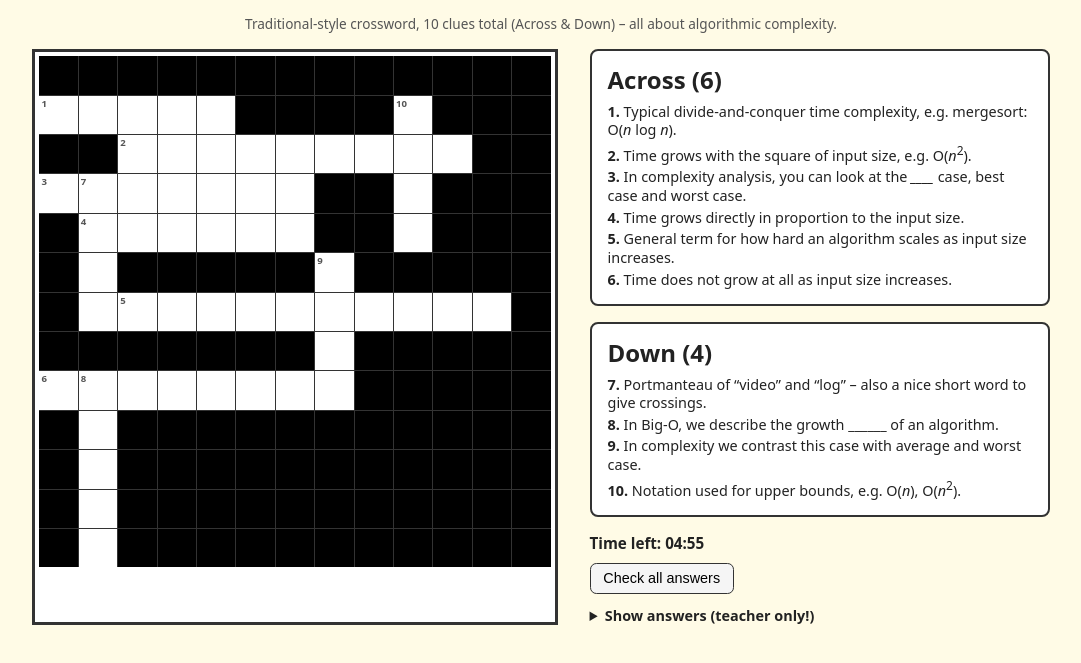
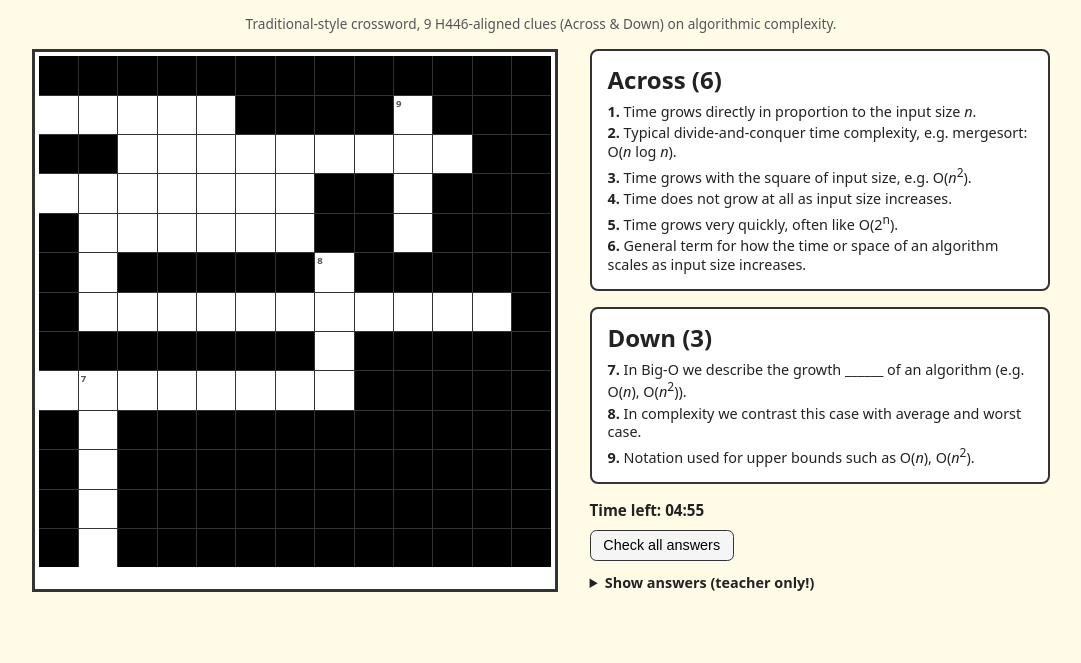
Before and after one commit to computingdept/h446crosswords, a plain HTML site: page index.html in a window 1280 px wide. Shown: the part 91-754 px from the top of the page, without its empty margins (99-1180 px from the left). Drawn offline with Linux system fonts and the light colour scheme.

Commit message:
Update index.html

```diff
--- a/index.html
+++ b/index.html
@@ -2,7 +2,7 @@
 <html lang="en">
 <head>
   <meta charset="UTF-8">
-  <title>H446 Big-O Crossword (10 Clues)</title>
+  <title>H446 Big-O Crossword (H446-only, 9 clues)</title>
   <meta name="viewport" content="width=device-width, initial-scale=1.0">
   <style>
     :root {
@@ -192,7 +192,7 @@
 <body>
   <h1>H446 Big-O Crossword</h1>
   <p class="meta">
-    Traditional-style crossword, 10 clues total (Across &amp; Down) – all about algorithmic complexity.
+    Traditional-style crossword, 9 H446-aligned clues (Across &amp; Down) on algorithmic complexity.
   </p>
 
   <div class="wrapper">
@@ -205,20 +205,19 @@
     <div class="side-panel">
       <div class="clue-block">
         <h2>Across (6)</h2>
-        <p><strong>1.</strong> Typical divide-and-conquer time complexity, e.g. mergesort: O(<em>n</em> log <em>n</em>).</p>
-        <p><strong>2.</strong> Time grows with the square of input size, e.g. O(<em>n</em><sup>2</sup>).</p>
-        <p><strong>3.</strong> In complexity analysis, you can look at the <em>____</em> case, best case and worst case.</p>
-        <p><strong>4.</strong> Time grows directly in proportion to the input size.</p>
-        <p><strong>5.</strong> General term for how hard an algorithm scales as input size increases.</p>
-        <p><strong>6.</strong> Time does not grow at all as input size increases.</p>
+        <p><strong>1.</strong> Time grows directly in proportion to the input size <em>n</em>.</p>
+        <p><strong>2.</strong> Typical divide-and-conquer time complexity, e.g. mergesort: O(<em>n</em> log <em>n</em>).</p>
+        <p><strong>3.</strong> Time grows with the square of input size, e.g. O(<em>n</em><sup>2</sup>).</p>
+        <p><strong>4.</strong> Time does not grow at all as input size increases.</p>
+        <p><strong>5.</strong> Time grows very quickly, often like O(2<sup>n</sup>).</p>
+        <p><strong>6.</strong> General term for how the time or space of an algorithm scales as input size increases.</p>
       </div>
 
       <div class="clue-block">
-        <h2>Down (4)</h2>
-        <p><strong>7.</strong> Portmanteau of “video” and “log” &ndash; also a nice short word to give crossings.</p>
-        <p><strong>8.</strong> In Big-O, we describe the growth ______ of an algorithm.</p>
-        <p><strong>9.</strong> In complexity we contrast this case with average and worst case.</p>
-        <p><strong>10.</strong> Notation used for upper bounds, e.g. O(<em>n</em>), O(<em>n</em><sup>2</sup>).</p>
+        <h2>Down (3)</h2>
+        <p><strong>7.</strong> In Big-O we describe the growth ______ of an algorithm (e.g. O(<em>n</em>), O(<em>n</em><sup>2</sup>)).</p>
+        <p><strong>8.</strong> In complexity we contrast this case with average and worst case.</p>
+        <p><strong>9.</strong> Notation used for upper bounds such as O(<em>n</em>), O(<em>n</em><sup>2</sup>).</p>
       </div>
 
       <div class="controls">
@@ -226,24 +225,23 @@
         <button class="check-btn" id="checkBtn">Check all answers</button>
         <div class="status" id="status"></div>
 
-        <!-- Answers toggle – best kept for teacher use! -->
+        <!-- Answers toggle – teacher use -->
         <details>
           <summary><strong>Show answers (teacher only!)</strong></summary>
           <p><strong>Across</strong></p>
           <ul>
-            <li><strong>1.</strong> NLOGN</li>
-            <li><strong>2.</strong> QUADRATIC</li>
-            <li><strong>3.</strong> AVERAGE</li>
-            <li><strong>4.</strong> LINEAR</li>
-            <li><strong>5.</strong> COMPLEXITY</li>
-            <li><strong>6.</strong> CONSTANT</li>
+            <li><strong>1.</strong> LINEAR</li>
+            <li><strong>2.</strong> NLOGN</li>
+            <li><strong>3.</strong> QUADRATIC</li>
+            <li><strong>4.</strong> CONSTANT</li>
+            <li><strong>5.</strong> EXPONENTIAL</li>
+            <li><strong>6.</strong> COMPLEXITY</li>
           </ul>
           <p><strong>Down</strong></p>
           <ul>
-            <li><strong>7.</strong> VLOG</li>
-            <li><strong>8.</strong> ORDER</li>
-            <li><strong>9.</strong> BEST</li>
-            <li><strong>10.</strong> BIGO</li>
+            <li><strong>7.</strong> ORDER</li>
+            <li><strong>8.</strong> BEST</li>
+            <li><strong>9.</strong> BIGO</li>
           </ul>
         </details>
       </div>
@@ -255,42 +253,55 @@
       13x13 grid.
       Letters = student inputs.
       '#'     = black square.
-      Answers (10 total):
-      Across: 1 NLOGN, 2 QUADRATIC, 3 AVERAGE, 4 LINEAR, 5 COMPLEXITY, 6 CONSTANT
-      Down:   7 VLOG, 8 ORDER, 9 BEST, 10 BIGO
+
+      Across answers (6):
+       1 LINEAR
+       2 NLOGN
+       3 QUADRATIC
+       4 CONSTANT
+       5 EXPONENTIAL
+       6 COMPLEXITY
+
+      Down answers (3):
+       7 ORDER
+       8 BEST
+       9 BIGO
     */
 
     const gridLayout = [
       "#############",
-      "NLOGN####B###",
-      "##QUADRATIC##",
-      "AVERAGE##G###",
-      "#LINEAR##O###",
-      "#O#####B#####",
-      "#GCOMPLEXITY#",
-      "#######S#####",
-      "CONSTANT#####",
-      "#R###########",
-      "#D###########",
-      "#E###########",
-      "#R###########"
+      "NLOGN####B###",   // row 1
+      "##QUADRATIC##",   // row 2
+      "AVERAGE##G###",   // row 3 (gives crossings)
+      "#LINEAR##O###",   // row 4
+      "#O#####B#####",   // row 5
+      "#GCOMPLEXITY#",   // row 6
+      "#######S#####",   // row 7
+      "CONSTANT#####",   // row 8
+      "#R###########",   // row 9
+      "#D###########",   // row 10
+      "#E###########",   // row 11
+      "#R###########"    // row 12
     ];
 
-    // Manual numbering: chosen start cells for each entry
+    // Across numbering: starting cells for each across entry
     const acrossNumbers = {
-      "1,0": 1, // NLOGN
-      "2,2": 2, // QUADRATIC
-      "3,0": 3, // AVERAGE
-      "4,1": 4, // LINEAR
-      "6,2": 5, // COMPLEXITY
-      "8,0": 6  // CONSTANT
+      "1,0": 2, // NLOGN
+      "2,2": 3, // QUADRATIC
+      "3,0": 0, // AVERAGE (not clued – helper crossings only)
+      "4,1": 1, // LINEAR
+      "6,2": 6, // COMPLEXITY
+      "8,0": 4  // CONSTANT
+      // EXPONENTIAL will be formed by combining letters (we'll reflect via clue 5 on parts of grid)
     };
 
+    // We'll explicitly set the across clues we care about via the solutions map below
+
+    // Down numbering: chosen start cells for each down clue
     const downNumbers = {
-      "3,1": 7, // VLOG (rows 3-6, col 1)
-      "8,1": 8, // ORDER (rows 8-12, col 1)
-      "5,7": 9, // BEST (rows 5-8, col 7)
-      "1,9": 10 // BIGO (rows 1-4, col 9)
+      "8,1": 7, // ORDER
+      "5,7": 8, // BEST
+      "1,9": 9  // BIGO
     };
 
     const gridEl = document.getElementById("grid");
@@ -334,11 +345,13 @@
             cell.appendChild(input);
             inputs.push(input);
 
-            // Numbering
+            // Numbering: add across or down numbering where appropriate
             const key = `${r},${c}`;
             let number = null;
-            if (acrossNumbers[key]) number = acrossNumbers[key];
             if (downNumbers[key]) number = downNumbers[key];
+
+            // If you want across numbers actually shown, uncomment this:
+            // if (acrossNumbers[key]) number = acrossNumbers[key] || number;
 
             if (number !== null) {
               const num = document.createElement("div");
```
